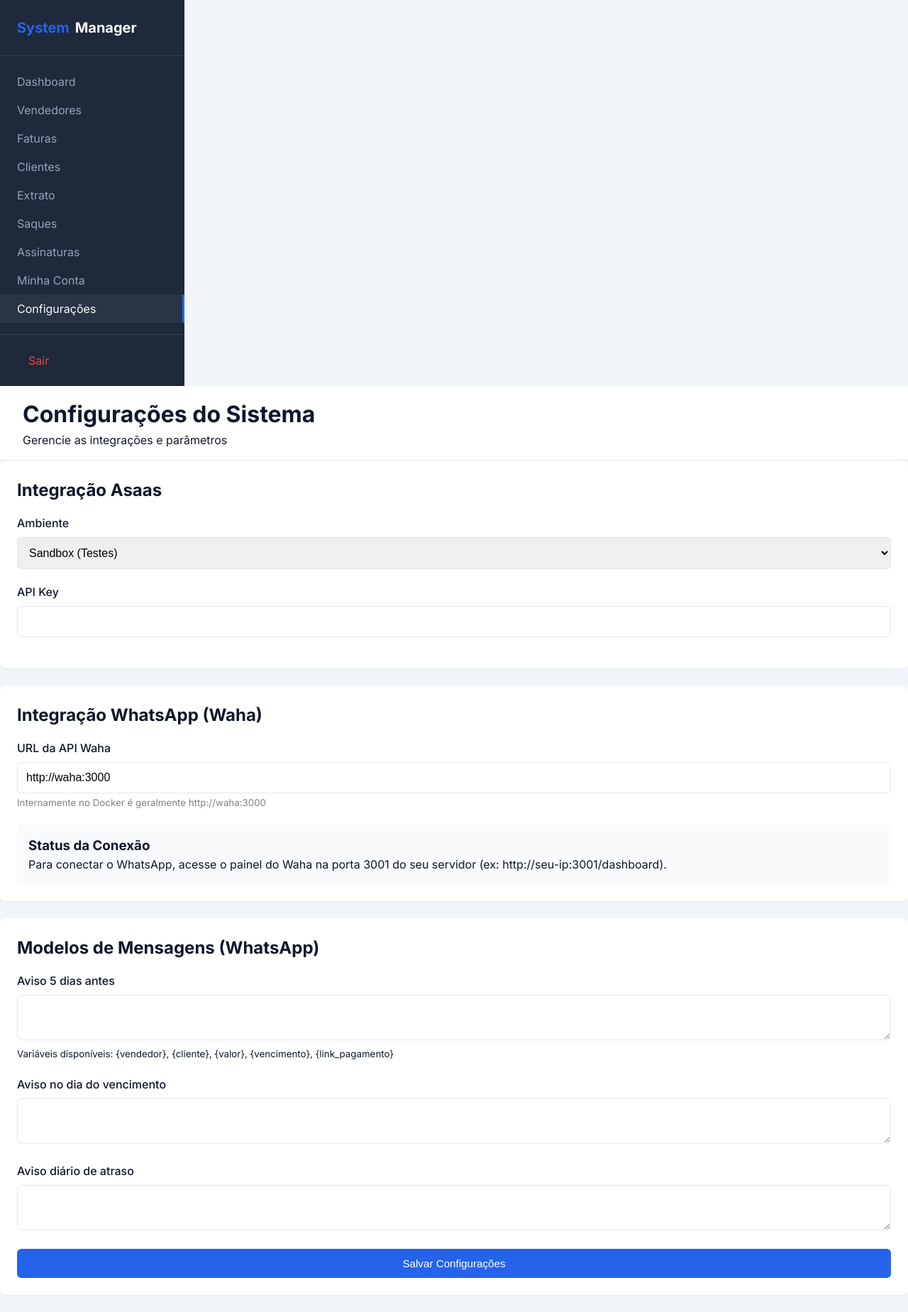
After one commit to felipe-spengler/sistema-de-controle, a PHP site: page /pages/configuracoes.php in a window 1280 px wide. The commit adds this page. Shown: the whole page at 71% size. Run offline with PHP 8.4, Linux system fonts and the light colour scheme; the visitor is signed in with stand-in values (Sample User, id 1); tables that the repository leaves empty or names only in its code hold one stand-in row (values such as "Sample post").

Commit message:
Add Waha WhatsApp integration, Config page and Automation scripts

```diff
--- /dev/null
+++ b/includes/config_sistema.php
@@ -0,0 +1,34 @@
+<?php
+require_once __DIR__ . '/../config/db.php';
+
+/**
+ * Obtém o valor de uma configuração
+ */
+function getConfig($chave)
+{
+    global $pdo;
+    $stmt = $pdo->prepare("SELECT valor FROM configuracoes WHERE chave = ?");
+    $stmt->execute([$chave]);
+    return $stmt->fetchColumn();
+}
+
+/**
+ * Salva o valor de uma configuração
+ */
+function setConfig($chave, $valor)
+{
+    global $pdo;
+    $stmt = $pdo->prepare("UPDATE configuracoes SET valor = ? WHERE chave = ?");
+    return $stmt->execute([$valor, $chave]);
+}
+
+/**
+ * Obtém todas as configurações
+ */
+function getAllConfigs()
+{
+    global $pdo;
+    $stmt = $pdo->query("SELECT * FROM configuracoes ORDER BY chave");
+    return $stmt->fetchAll();
+}
+?>
--- a/includes/menu_lateral.php
+++ b/includes/menu_lateral.php
@@ -47,8 +47,7 @@ $current_page = basename($_SERVER['PHP_SELF']);
             </li>
 
             <li>
-                <a href="assinaturas.php"
-                    class="nav-item <?= $current_page == 'assinaturas.php' ? 'active' : '' ?>">
+                <a href="assinaturas.php" class="nav-item <?= $current_page == 'assinaturas.php' ? 'active' : '' ?>">
                     <span>Assinaturas</span>
                 </a>
             </li>
@@ -58,6 +57,15 @@ $current_page = basename($_SERVER['PHP_SELF']);
                     <span>Minha Conta</span>
                 </a>
             </li>
+
+            <?php if (isAdmin()): ?>
+                <li>
+                    <a href="configuracoes.php"
+                        class="nav-item <?= $current_page == 'configuracoes.php' ? 'active' : '' ?>">
+                        <span>Configurações</span>
+                    </a>
+                </li>
+            <?php endif; ?>
         </ul>
     </nav>
 
--- /dev/null
+++ b/pages/configuracoes.php
@@ -0,0 +1,133 @@
+<?php
+session_start();
+require_once '../includes/autenticacao.php';
+require_once '../includes/config_sistema.php';
+
+// Apenas admin pode acessar
+if ($_SESSION['user_tipo'] !== 'admin') {
+    header('Location: painel.php');
+    exit;
+}
+
+$mensagem = '';
+if ($_SERVER['REQUEST_METHOD'] === 'POST') {
+    foreach ($_POST as $chave => $valor) {
+        if (strpos($chave, 'config_') === 0) {
+            $key = substr($chave, 7); // Remove 'config_'
+            setConfig($key, $valor);
+        }
+    }
+    $mensagem = 'Configurações atualizadas com sucesso!';
+}
+
+$configs = [];
+foreach (getAllConfigs() as $c) {
+    $configs[$c['chave']] = $c['valor'];
+}
+?>
+<!DOCTYPE html>
+<html lang="pt-BR">
+
+<head>
+    <meta charset="UTF-8">
+    <meta name="viewport" content="width=device-width, initial-scale=1.0">
+    <title>Configurações do Sistema</title>
+    <link rel="stylesheet" href="../assets/css/style.css">
+    <link href="https://fonts.googleapis.com/css2?family=Inter:wght@400;500;600;700&display=swap" rel="stylesheet">
+</head>
+
+<body>
+    <div class="layout">
+        <?php include '../includes/menu_lateral.php'; ?>
+
+        <main class="main-content">
+            <header class="top-bar">
+                <div class="welcome-text">
+                    <h1>Configurações do Sistema</h1>
+                    <p>Gerencie as integrações e parâmetros</p>
+                </div>
+            </header>
+
+            <?php if ($mensagem): ?>
+                <div
+                    style="background: #dcfce7; color: #166534; padding: 1rem; border-radius: 0.5rem; margin-bottom: 1rem;">
+                    <?= $mensagem ?>
+                </div>
+            <?php endif; ?>
+
+            <form method="POST" class="grid-container">
+                <!-- Configurações Asaas -->
+                <div class="card">
+                    <div class="card-header">
+                        <h2>Integração Asaas</h2>
+                    </div>
+                    <div class="form-group">
+                        <label class="form-label">Ambiente</label>
+                        <select name="config_asaas_ambiente" class="form-control">
+                            <option value="sandbox" <?= ($configs['asaas_ambiente'] ?? '') === 'sandbox' ? 'selected' : '' ?>>Sandbox (Testes)</option>
+                            <option value="production" <?= ($configs['asaas_ambiente'] ?? '') === 'production' ? 'selected' : '' ?>>Produção</option>
+                        </select>
+                    </div>
+                    <div class="form-group">
+                        <label class="form-label">API Key</label>
+                        <input type="text" name="config_asaas_api_key" class="form-control"
+                            value="<?= htmlspecialchars($configs['asaas_api_key'] ?? '') ?>">
+                    </div>
+                </div>
+
+                <!-- Configurações WhatsApp (Waha) -->
+                <div class="card">
+                    <div class="card-header">
+                        <h2>Integração WhatsApp (Waha)</h2>
+                    </div>
+
+                    <div class="form-group">
+                        <label class="form-label">URL da API Waha</label>
+                        <input type="text" name="config_waha_url" class="form-control"
+                            value="<?= htmlspecialchars($configs['waha_url'] ?? 'http://waha:3000') ?>">
+                        <small style="color: grey;">Internamente no Docker é geralmente http://waha:3000</small>
+                    </div>
+
+                    <div style="margin-top: 1rem; padding: 1rem; background: #f8fafc; border-radius: 0.5rem;">
+                        <h3>Status da Conexão</h3>
+                        <p>Para conectar o WhatsApp, acesse o painel do Waha na porta 3001 do seu servidor (ex:
+                            http://seu-ip:3001/dashboard).</p>
+                    </div>
+                </div>
+
+                <!-- Configurações de Mensagens -->
+                <div class="card" style="grid-column: 1 / -1;">
+                    <div class="card-header">
+                        <h2>Modelos de Mensagens (WhatsApp)</h2>
+                    </div>
+
+                    <div class="form-group">
+                        <label class="form-label">Aviso 5 dias antes</label>
+                        <textarea name="config_msg_vencimento_5dias" class="form-control"
+                            rows="2"><?= htmlspecialchars($configs['msg_vencimento_5dias'] ?? '') ?></textarea>
+                        <small>Variáveis disponíveis: {vendedor}, {cliente}, {valor}, {vencimento},
+                            {link_pagamento}</small>
+                    </div>
+
+                    <div class="form-group">
+                        <label class="form-label">Aviso no dia do vencimento</label>
+                        <textarea name="config_msg_vencimento_hoje" class="form-control"
+                            rows="2"><?= htmlspecialchars($configs['msg_vencimento_hoje'] ?? '') ?></textarea>
+                    </div>
+
+                    <div class="form-group">
+                        <label class="form-label">Aviso diário de atraso</label>
+                        <textarea name="config_msg_vencimento_atrasado" class="form-control"
+                            rows="2"><?= htmlspecialchars($configs['msg_vencimento_atrasado'] ?? '') ?></textarea>
+                    </div>
+
+                    <div style="margin-top: 1rem; text-align: right;">
+                        <button type="submit" class="btn btn-primary">Salvar Configurações</button>
+                    </div>
+                </div>
+            </form>
+        </main>
+    </div>
+</body>
+
+</html>
```
Also changed, not shown: docker-compose.yml (+16 -0 lines), includes/asaas.php (+12 -6 lines), scripts/verificar_vencimentos.php (added, +161 -0 lines), setup.php (+26 -0 lines).
